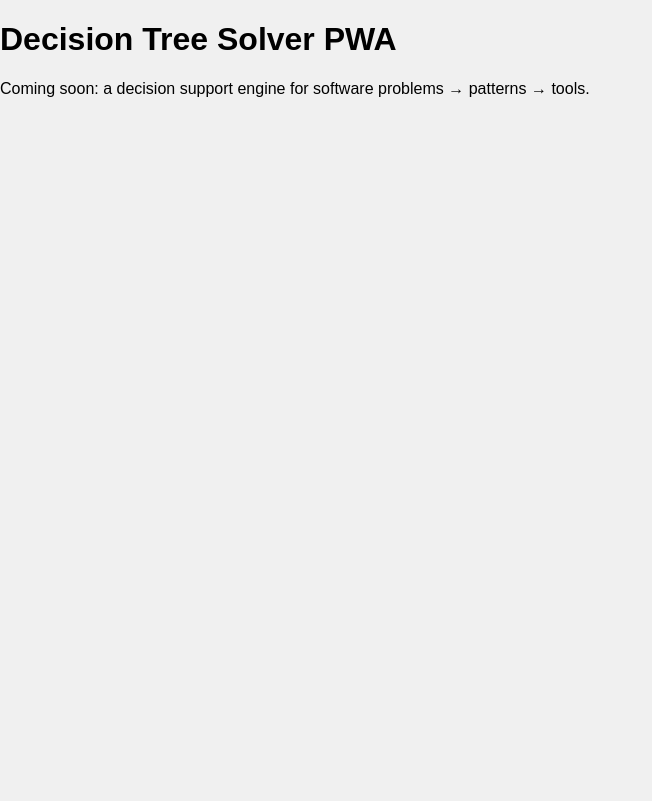
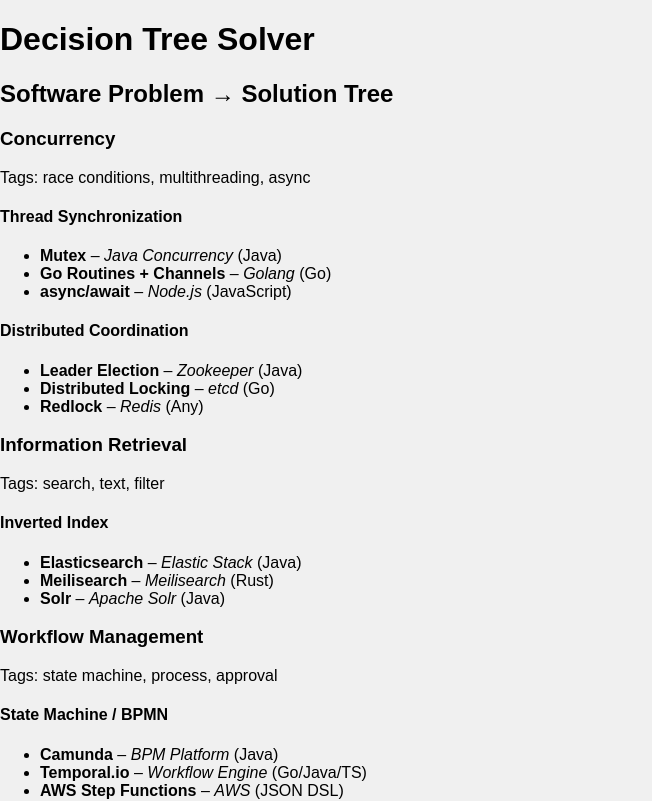
Before and after one commit to JENkt4k/solution-compass, a React (Vite) app: page / in a window 1280 px wide. Shown: the top 801 px of the page, without its empty margins (0-652 px from the left). Built offline with nearby package versions, Linux system fonts and the light colour scheme.

Commit message:
data and view

```diff
--- /dev/null
+++ b/public/complete-tree-data.json
@@ -0,0 +1,302 @@
+[
+  {
+    "problem": "Concurrency",
+    "tags": [
+      "race conditions",
+      "multithreading",
+      "async"
+    ],
+    "patterns": [
+      {
+        "name": "Thread Synchronization",
+        "solutions": [
+          {
+            "name": "Mutex",
+            "tool": "Java Concurrency",
+            "language": "Java"
+          },
+          {
+            "name": "Go Routines + Channels",
+            "tool": "Golang",
+            "language": "Go"
+          },
+          {
+            "name": "async/await",
+            "tool": "Node.js",
+            "language": "JavaScript"
+          }
+        ]
+      },
+      {
+        "name": "Distributed Coordination",
+        "solutions": [
+          {
+            "name": "Leader Election",
+            "tool": "Zookeeper",
+            "language": "Java"
+          },
+          {
+            "name": "Distributed Locking",
+            "tool": "etcd",
+            "language": "Go"
+          },
+          {
+            "name": "Redlock",
+            "tool": "Redis",
+            "language": "Any"
+          }
+        ]
+      }
+    ]
+  },
+  {
+    "problem": "Information Retrieval",
+    "tags": [
+      "search",
+      "text",
+      "filter"
+    ],
+    "patterns": [
+      {
+        "name": "Inverted Index",
+        "solutions": [
+          {
+            "name": "Elasticsearch",
+            "tool": "Elastic Stack",
+            "language": "Java"
+          },
+          {
+            "name": "Meilisearch",
+            "tool": "Meilisearch",
+            "language": "Rust"
+          },
+          {
+            "name": "Solr",
+            "tool": "Apache Solr",
+            "language": "Java"
+          }
+        ]
+      }
+    ]
+  },
+  {
+    "problem": "Workflow Management",
+    "tags": [
+      "state machine",
+      "process",
+      "approval"
+    ],
+    "patterns": [
+      {
+        "name": "State Machine / BPMN",
+        "solutions": [
+          {
+            "name": "Camunda",
+            "tool": "BPM Platform",
+            "language": "Java"
+          },
+          {
+            "name": "Temporal.io",
+            "tool": "Workflow Engine",
+            "language": "Go/Java/TS"
+          },
+          {
+            "name": "AWS Step Functions",
+            "tool": "AWS",
+            "language": "JSON DSL"
+          }
+        ]
+      }
+    ]
+  },
+  {
+    "problem": "Search & Filtering",
+    "tags": [
+      "query",
+      "filter",
+      "ranking"
+    ],
+    "patterns": [
+      {
+        "name": "Faceted Search",
+        "solutions": [
+          {
+            "name": "Elasticsearch",
+            "tool": "Elastic Stack",
+            "language": "Java"
+          },
+          {
+            "name": "Algolia",
+            "tool": "Algolia",
+            "language": "JS/TS SDK"
+          }
+        ]
+      }
+    ]
+  },
+  {
+    "problem": "Data Transformation",
+    "tags": [
+      "ETL",
+      "batch",
+      "pipeline"
+    ],
+    "patterns": [
+      {
+        "name": "Batch Processing",
+        "solutions": [
+          {
+            "name": "Apache Spark",
+            "tool": "Apache",
+            "language": "Scala/Java/Py"
+          },
+          {
+            "name": "Airflow",
+            "tool": "Apache",
+            "language": "Python"
+          },
+          {
+            "name": "dbt",
+            "tool": "Transform Tool",
+            "language": "SQL"
+          }
+        ]
+      }
+    ]
+  },
+  {
+    "problem": "Stream Processing",
+    "tags": [
+      "event",
+      "real-time",
+      "stream"
+    ],
+    "patterns": [
+      {
+        "name": "Event-Driven Architecture",
+        "solutions": [
+          {
+            "name": "Kafka",
+            "tool": "Apache",
+            "language": "Java"
+          },
+          {
+            "name": "Kinesis",
+            "tool": "AWS",
+            "language": "Python/Java"
+          },
+          {
+            "name": "NATS",
+            "tool": "NATS.io",
+            "language": "Go"
+          }
+        ]
+      }
+    ]
+  },
+  {
+    "problem": "Caching",
+    "tags": [
+      "latency",
+      "performance",
+      "repeat-queries"
+    ],
+    "patterns": [
+      {
+        "name": "In-Memory Caching",
+        "solutions": [
+          {
+            "name": "Redis",
+            "tool": "Redis",
+            "language": "Any"
+          },
+          {
+            "name": "Memcached",
+            "tool": "Memcached",
+            "language": "Any"
+          },
+          {
+            "name": "CDN Edge Caching",
+            "tool": "Cloudflare",
+            "language": "HTTP/HTML/Assets"
+          }
+        ]
+      }
+    ]
+  },
+  {
+    "problem": "Authentication & Security",
+    "tags": [
+      "auth",
+      "security",
+      "crypto"
+    ],
+    "patterns": [
+      {
+        "name": "Token-Based Auth",
+        "solutions": [
+          {
+            "name": "OAuth2",
+            "tool": "Auth Standard",
+            "language": "Any"
+          },
+          {
+            "name": "JWT",
+            "tool": "JWT.io",
+            "language": "Any"
+          },
+          {
+            "name": "SAML",
+            "tool": "SAML Protocol",
+            "language": "XML"
+          }
+        ]
+      },
+      {
+        "name": "Hashing & Encryption",
+        "solutions": [
+          {
+            "name": "bcrypt",
+            "tool": "bcrypt-lib",
+            "language": "Any"
+          },
+          {
+            "name": "OpenSSL",
+            "tool": "OpenSSL",
+            "language": "C/CLI"
+          }
+        ]
+      }
+    ]
+  },
+  {
+    "problem": "Machine Learning",
+    "tags": [
+      "classification",
+      "prediction",
+      "clustering"
+    ],
+    "patterns": [
+      {
+        "name": "Model Training",
+        "solutions": [
+          {
+            "name": "scikit-learn",
+            "tool": "Python ML",
+            "language": "Python"
+          },
+          {
+            "name": "TensorFlow",
+            "tool": "Google",
+            "language": "Python"
+          },
+          {
+            "name": "PyTorch",
+            "tool": "Meta",
+            "language": "Python"
+          }
+        ]
+      }
+    ]
+  }
+]
--- a/src/App.tsx
+++ b/src/App.tsx
@@ -1,10 +1,11 @@
 import React from 'react';
+import TreeCanvas from './components/TreeCanvas';
 
 function App() {
   return (
-    <div className="p-4 text-center">
-      <h1 className="text-2xl font-bold">Decision Tree Solver PWA</h1>
-      <p className="mt-2">Coming soon: a decision support engine for software problems → patterns → tools.</p>
+    <div className="p-4">
+      <h1 className="text-2xl font-bold text-center mb-6">Decision Tree Solver</h1>
+      <TreeCanvas />
     </div>
   );
 }
--- /dev/null
+++ b/src/components/TreeCanvas.tsx
@@ -0,0 +1,33 @@
+import React from 'react';
+import { useTreeData } from '../hooks/useTreeData';
+
+export default function TreeCanvas() {
+  const { data, loading, error } = useTreeData();
+
+  if (loading) return <div className="p-4">Loading...</div>;
+  if (error) return <div className="p-4 text-red-600">Error: {error}</div>;
+
+  return (
+    <div className="p-4">
+      <h2 className="text-xl font-bold mb-4">Software Problem → Solution Tree</h2>
+      {data.map((problemNode, pIdx) => (
+        <div key={pIdx} className="mb-6 border-b pb-4">
+          <h3 className="text-lg font-semibold text-blue-800">{problemNode.problem}</h3>
+          <p className="text-sm text-gray-600 mb-2">Tags: {problemNode.tags.join(', ')}</p>
+          {problemNode.patterns.map((pattern, ptIdx) => (
+            <div key={ptIdx} className="ml-4 mb-2">
+              <h4 className="text-md font-medium text-purple-700">{pattern.name}</h4>
+              <ul className="ml-4 list-disc text-sm text-gray-700">
+                {pattern.solutions.map((sol, sIdx) => (
+                  <li key={sIdx}>
+                    <strong>{sol.name}</strong> – <em>{sol.tool}</em> ({sol.language})
+                  </li>
+                ))}
+              </ul>
+            </div>
+          ))}
+        </div>
+      ))}
+    </div>
+  );
+}
--- /dev/null
+++ b/src/hooks/useTreeData.ts
@@ -0,0 +1,42 @@
+import { useEffect, useState } from 'react';
+
+export interface Solution {
+  name: string;
+  tool: string;
+  language: string;
+}
+
+export interface Pattern {
+  name: string;
+  solutions: Solution[];
+}
+
+export interface ProblemNode {
+  problem: string;
+  tags: string[];
+  patterns: Pattern[];
+}
+
+export const useTreeData = (): { data: ProblemNode[]; loading: boolean; error: string | null } => {
+  const [data, setData] = useState<ProblemNode[]>([]);
+  const [loading, setLoading] = useState(true);
+  const [error, setError] = useState<string | null>(null);
+
+  useEffect(() => {
+    fetch('/complete-tree-data.json')
+      .then((res) => {
+        if (!res.ok) throw new Error('Failed to load tree data');
+        return res.json();
+      })
+      .then((json) => {
+        setData(json);
+        setLoading(false);
+      })
+      .catch((err) => {
+        setError(err.message || 'Unknown error');
+        setLoading(false);
+      });
+  }, []);
+
+  return { data, loading, error };
+};
```
Also changed, not shown: 2 other files (tests, documents, lock files or other folders).
